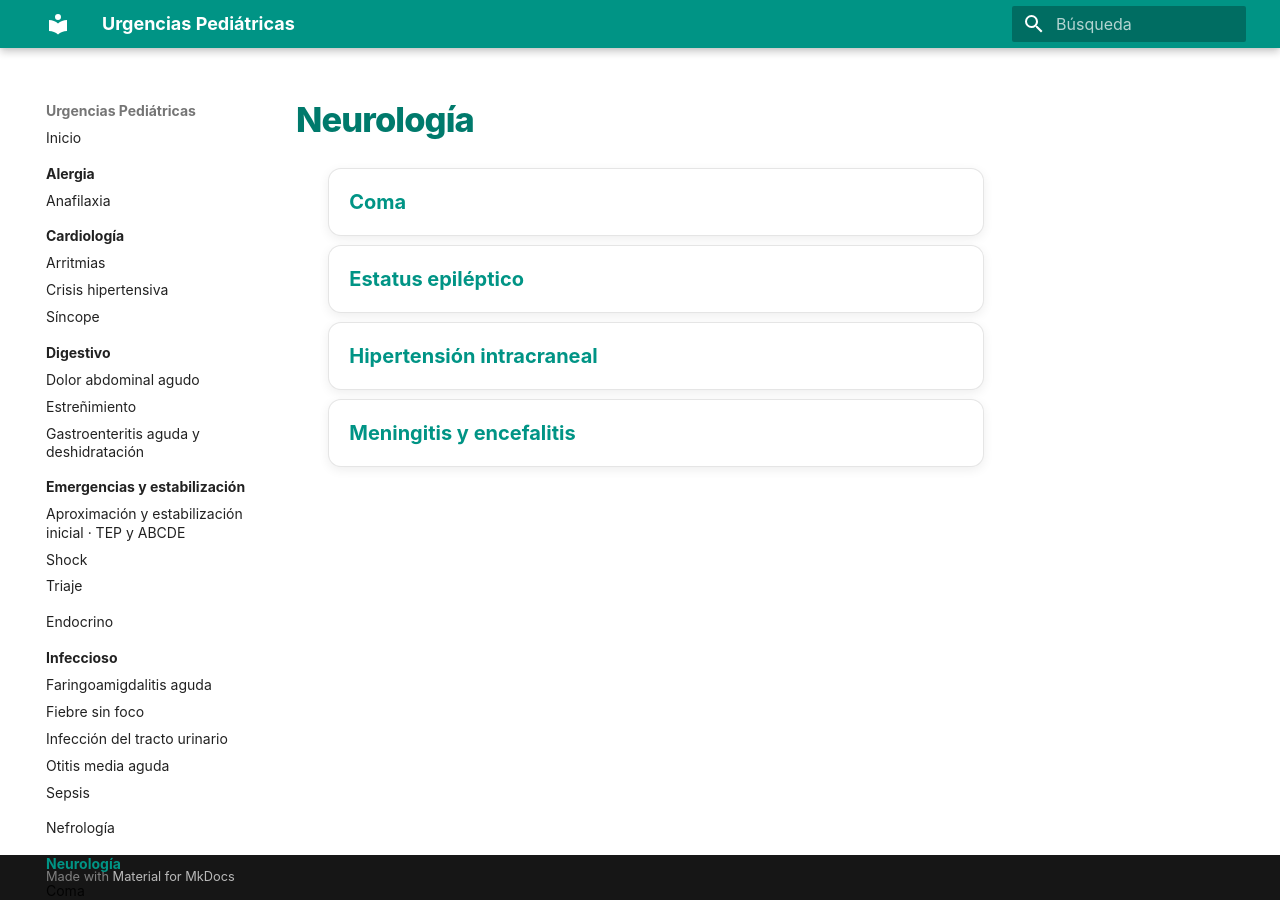
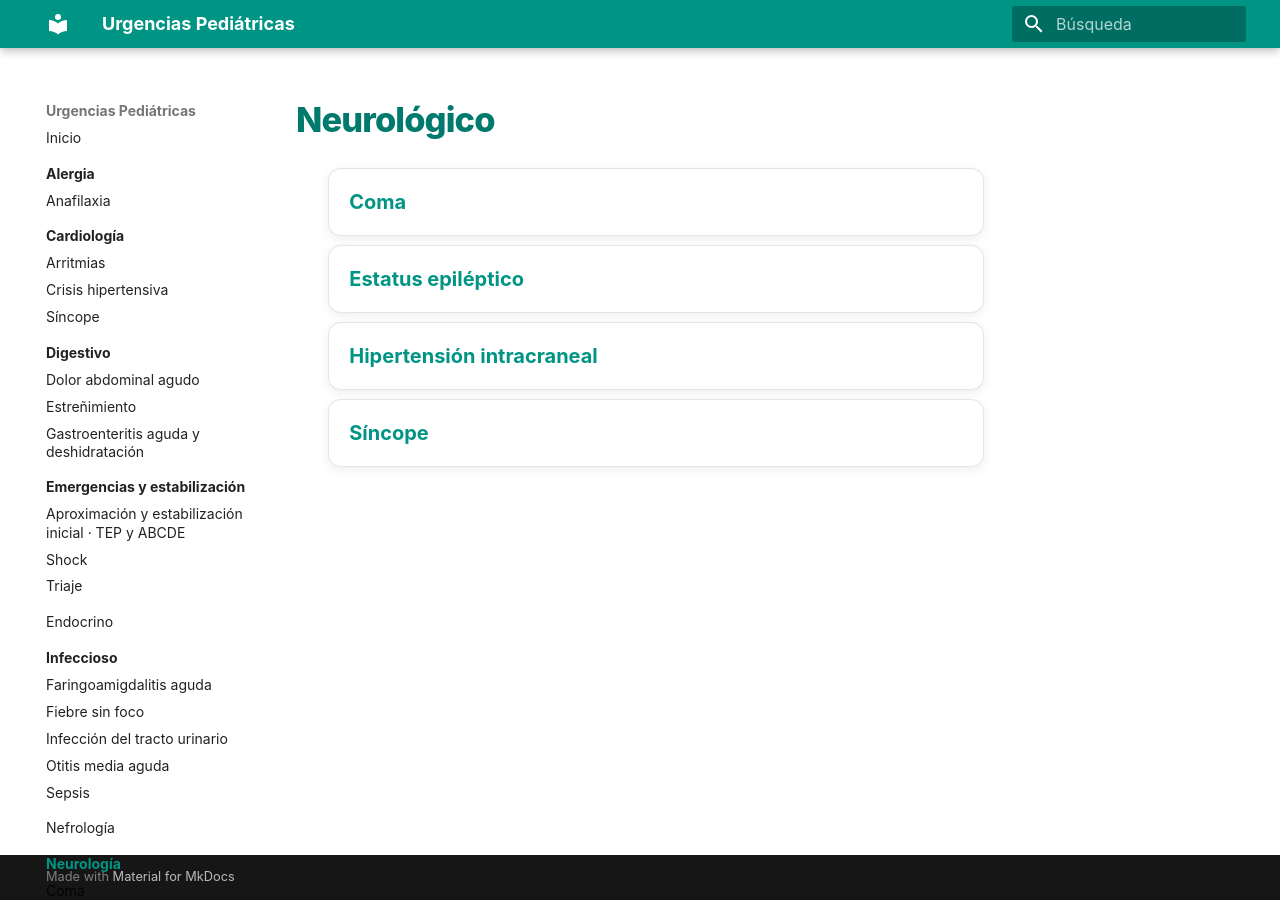
Before and after one commit to gonzaloares/urgencias-pediatricas, an MkDocs documentation site: the page built from docs/neurologia/index.md, in a window 1280 px wide. Built offline with MkDocs 1.6.1 and Material for MkDocs 9.7.7, drawn with Linux system fonts in a browser that asks for light colours.

Commit message:
Reclasifica docs/neurologia/index.md

```diff
--- a/docs/neurologia/index.md
+++ b/docs/neurologia/index.md
@@ -1,10 +1,10 @@
-# Neurología
+# Neurológico
 
 <div class="protocol-index" markdown="1">
 
 - [Coma](coma.md)
 - [Estatus epiléptico](estatus-epileptico.md)
 - [Hipertensión intracraneal](hipertension-intracraneal.md)
-- [Meningitis y encefalitis](meningitis-encefalitis.md)
+- [Síncope](../cardiologia/sincope.md)
 
 </div>
```
